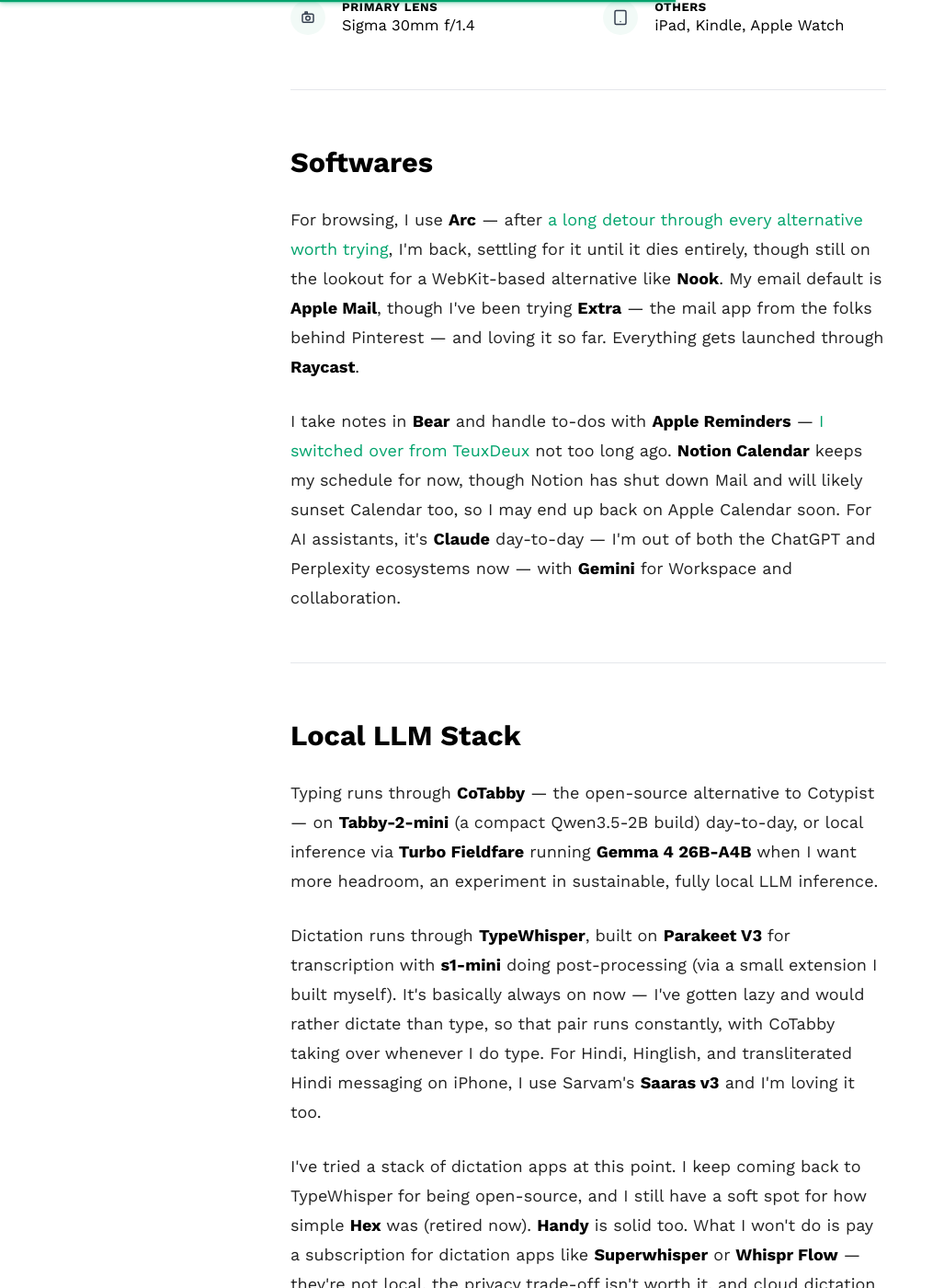
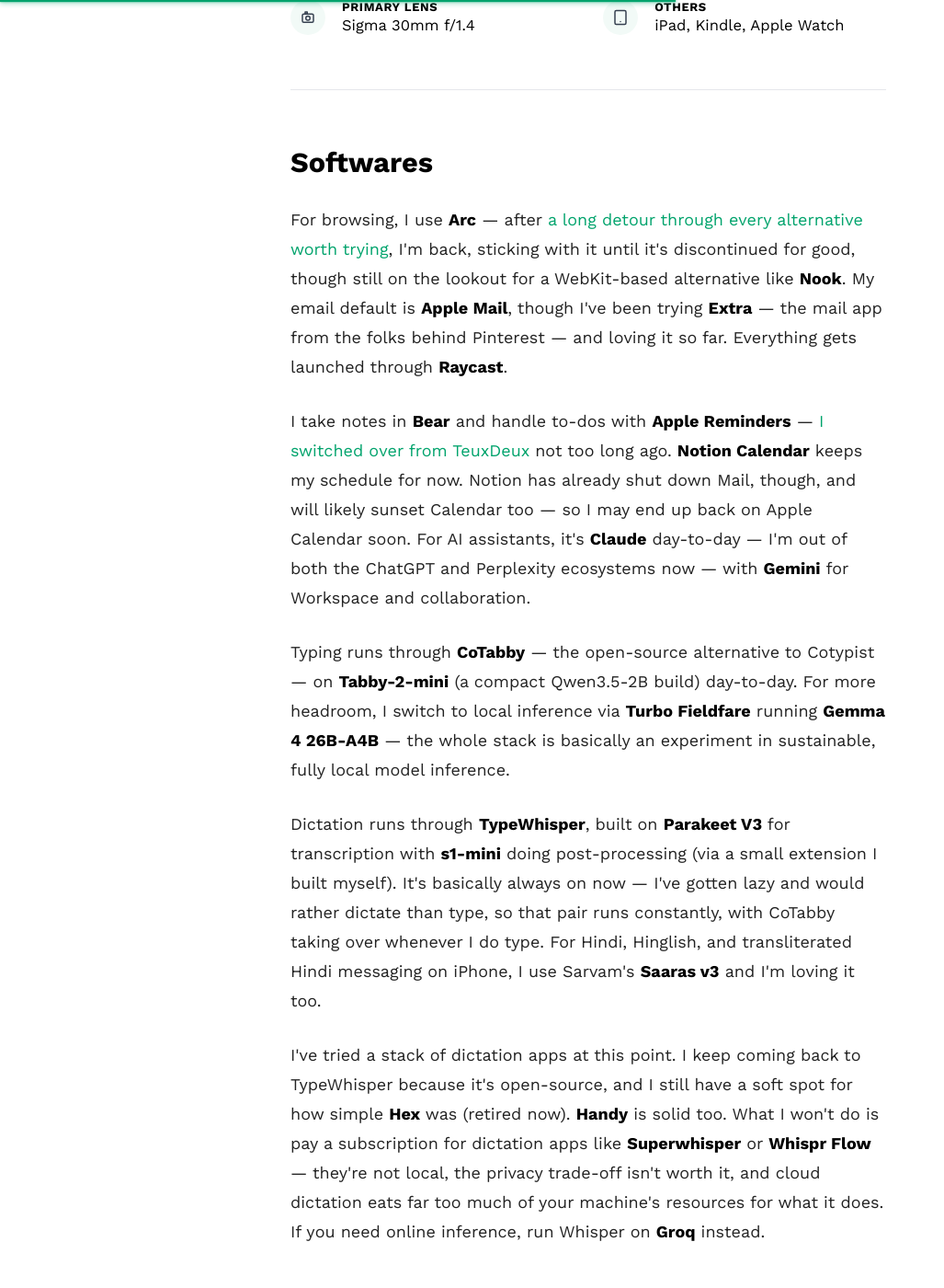
Before and after one commit to talkxo/rishiraj-blog-machine, a Jekyll site: the page built from _pages/stuff.md, in a window 1280 px wide and 1400 px high, scrolled down 1763 px. Shown: the whole window at 92% size, without its empty margins (0-1027 px from the left). Built offline with Jekyll 4.4.1, drawn with Linux system fonts in a browser that asks for light colours; some of the changed text lies outside the part shown.

Commit message:
Merge Local LLM Stack into Softwares, fix run-ons, LLM->model wording
- Fold typing/dictation stack into one continuous Softwares section
- Split run-on sentences (Notion Calendar, Turbo Fieldfare)
- Clarify Arc line, generalize 'LLM' to 'model' where not all are LLMs

Co-Authored-By: Claude Sonnet 5 <noreply@anthropic.com>

```diff
--- a/_pages/stuff.md
+++ b/_pages/stuff.md
@@ -70,15 +70,11 @@ permalink: /stuff/
 <hr>
 
 <h2 class="c-archives__year">Softwares</h2>
-<p style="margin-bottom: 0.5rem;">For browsing, I use <strong>Arc</strong> — after <a href="/2026/im-looking-for-a-new-browser">a long detour through every alternative worth trying</a>, I'm back, settling for it until it dies entirely, though still on the lookout for a WebKit-based alternative like <strong>Nook</strong>. My email default is <strong>Apple Mail</strong>, though I've been trying <strong>Extra</strong> — the mail app from the folks behind Pinterest — and loving it so far. Everything gets launched through <strong>Raycast</strong>.</p>
-<p style="margin-bottom: 3rem;">I take notes in <strong>Bear</strong> and handle to-dos with <strong>Apple Reminders</strong> — <a href="/2025/teuxdeux-to-apple-reminders">I switched over from TeuxDeux</a> not too long ago. <strong>Notion Calendar</strong> keeps my schedule for now, though Notion has shut down Mail and will likely sunset Calendar too, so I may end up back on Apple Calendar soon. For AI assistants, it's <strong>Claude</strong> day-to-day — I'm out of both the ChatGPT and Perplexity ecosystems now — with <strong>Gemini</strong> for Workspace and collaboration.</p>
-
-<hr>
-
-<h2 class="c-archives__year">Local LLM Stack</h2>
-<p style="margin-bottom: 0.5rem;">Typing runs through <a href="https://github.com/FuJacob/cotabby"><strong>CoTabby</strong></a> — the open-source alternative to Cotypist — on <strong>Tabby-2-mini</strong> (a compact Qwen3.5-2B build) day-to-day, or local inference via <a href="https://github.com/drumih/turbo-fieldfare"><strong>Turbo Fieldfare</strong></a> running <strong>Gemma 4 26B-A4B</strong> when I want more headroom, an experiment in sustainable, fully local LLM inference.</p>
+<p style="margin-bottom: 0.5rem;">For browsing, I use <strong>Arc</strong> — after <a href="/2026/im-looking-for-a-new-browser">a long detour through every alternative worth trying</a>, I'm back, sticking with it until it's discontinued for good, though still on the lookout for a WebKit-based alternative like <strong>Nook</strong>. My email default is <strong>Apple Mail</strong>, though I've been trying <strong>Extra</strong> — the mail app from the folks behind Pinterest — and loving it so far. Everything gets launched through <strong>Raycast</strong>.</p>
+<p style="margin-bottom: 0.5rem;">I take notes in <strong>Bear</strong> and handle to-dos with <strong>Apple Reminders</strong> — <a href="/2025/teuxdeux-to-apple-reminders">I switched over from TeuxDeux</a> not too long ago. <strong>Notion Calendar</strong> keeps my schedule for now. Notion has already shut down Mail, though, and will likely sunset Calendar too — so I may end up back on Apple Calendar soon. For AI assistants, it's <strong>Claude</strong> day-to-day — I'm out of both the ChatGPT and Perplexity ecosystems now — with <strong>Gemini</strong> for Workspace and collaboration.</p>
+<p style="margin-bottom: 0.5rem;">Typing runs through <a href="https://github.com/FuJacob/cotabby"><strong>CoTabby</strong></a> — the open-source alternative to Cotypist — on <strong>Tabby-2-mini</strong> (a compact Qwen3.5-2B build) day-to-day. For more headroom, I switch to local inference via <a href="https://github.com/drumih/turbo-fieldfare"><strong>Turbo Fieldfare</strong></a> running <strong>Gemma 4 26B-A4B</strong> — the whole stack is basically an experiment in sustainable, fully local model inference.</p>
 <p style="margin-bottom: 0.5rem;">Dictation runs through <a href="https://github.com/typewhisper/"><strong>TypeWhisper</strong></a>, built on <strong>Parakeet V3</strong> for transcription with <a href="https://superwhisper.com/blog/s1"><strong>s1-mini</strong></a> doing post-processing (via a small extension I built myself). It's basically always on now — I've gotten lazy and would rather dictate than type, so that pair runs constantly, with CoTabby taking over whenever I do type. For Hindi, Hinglish, and transliterated Hindi messaging on iPhone, I use Sarvam's <a href="https://www.sarvam.ai/blogs/asr"><strong>Saaras v3</strong></a> and I'm loving it too.</p>
-<p style="margin-bottom: 3rem;">I've tried a stack of dictation apps at this point. I keep coming back to TypeWhisper for being open-source, and I still have a soft spot for how simple <strong>Hex</strong> was (retired now). <a href="https://github.com/cjpais/Handy"><strong>Handy</strong></a> is solid too. What I won't do is pay a subscription for dictation apps like <strong>Superwhisper</strong> or <strong>Whispr Flow</strong> — they're not local, the privacy trade-off isn't worth it, and cloud dictation eats far too much of your machine's resources for what it does. If you need online inference, run Whisper on <strong>Groq</strong> instead.</p>
+<p style="margin-bottom: 3rem;">I've tried a stack of dictation apps at this point. I keep coming back to TypeWhisper because it's open-source, and I still have a soft spot for how simple <strong>Hex</strong> was (retired now). <a href="https://github.com/cjpais/Handy"><strong>Handy</strong></a> is solid too. What I won't do is pay a subscription for dictation apps like <strong>Superwhisper</strong> or <strong>Whispr Flow</strong> — they're not local, the privacy trade-off isn't worth it, and cloud dictation eats far too much of your machine's resources for what it does. If you need online inference, run Whisper on <strong>Groq</strong> instead.</p>
 
 <hr>
 
@@ -94,7 +90,7 @@ permalink: /stuff/
   <article class="c-archive-row">
     <div class="c-archive-row__left">
       <div class="c-archive-row__icon">{% include icon.html name="type" %}</div>
-      <h3 class="c-archive-row__title">Cotypist (local LLM)</h3>
+      <h3 class="c-archive-row__title">Cotypist (local model)</h3>
     </div>
     <span class="c-archive-row__badge">2026</span>
   </article>
@@ -108,7 +104,7 @@ permalink: /stuff/
   <article class="c-archive-row">
     <div class="c-archive-row__left">
       <div class="c-archive-row__icon">{% include icon.html name="type" %}</div>
-      <h3 class="c-archive-row__title">Hex (local LLM)</h3>
+      <h3 class="c-archive-row__title">Hex (local model)</h3>
     </div>
     <span class="c-archive-row__badge">2026</span>
   </article>
```
